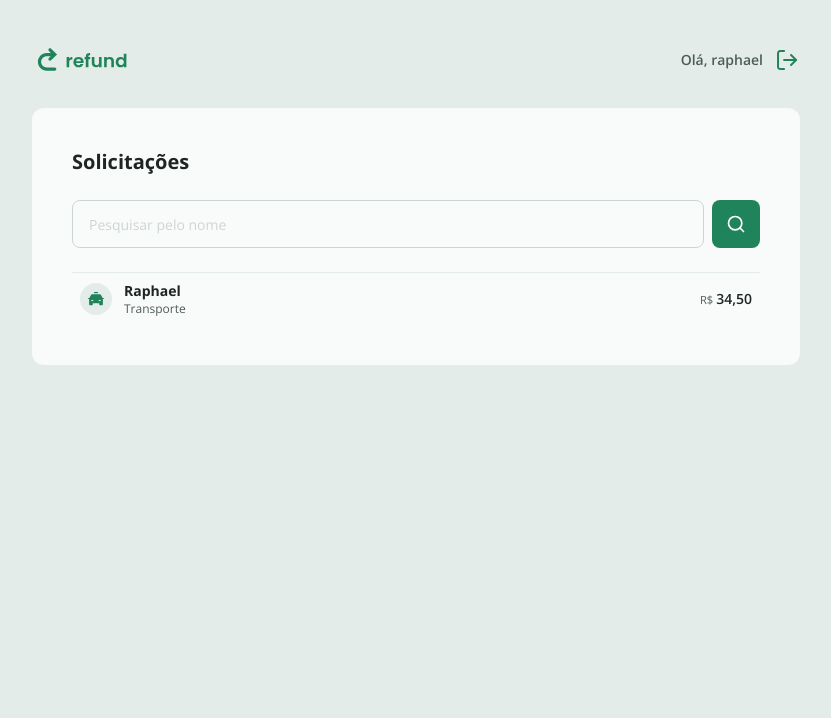
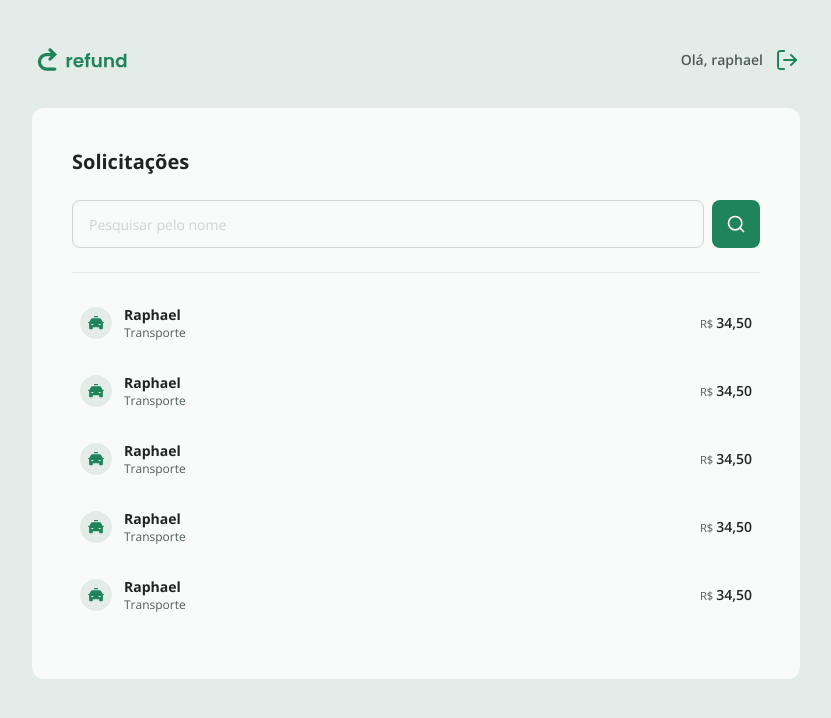
Before and after one commit to Raphael-Steimvacher/Refund_2.0, a React (Vite) app: page / in a window 1280 px wide. Shown: the top 718 px of the page, without its empty margins (224-1055 px from the left). Built offline with nearby package versions, Linux system fonts and the light colour scheme.

Commit message:
customizando o Scroll

```diff
--- a/src/index.css
+++ b/src/index.css
@@ -22,3 +22,15 @@
   background-position: right 0.7rem top 50%;
   background-size: 1.25rem auto;
 }
+
+::-webkit-scrollbar {
+  width: 0.4rem;
+}
+
+::-webkit-scrollbar-thumb {
+  background-color: #e4ece9;
+}
+
+::-webkit-scrollbar-track {
+  background-color: transparent;
+}
--- a/src/pages/Dashboard.tsx
+++ b/src/pages/Dashboard.tsx
@@ -40,7 +40,17 @@
         </Button>
       </form>
 
-      <div>
+      <div className="mt-6 flex flex-col gap-4 max-h-[342px] overflow-y-scroll">
+        <RefundItem data={REFUND_EXAMPLE} />
+        <RefundItem data={REFUND_EXAMPLE} />
+        <RefundItem data={REFUND_EXAMPLE} />
+        <RefundItem data={REFUND_EXAMPLE} />
+        <RefundItem data={REFUND_EXAMPLE} />
+        <RefundItem data={REFUND_EXAMPLE} />
+        <RefundItem data={REFUND_EXAMPLE} />
+        <RefundItem data={REFUND_EXAMPLE} />
+        <RefundItem data={REFUND_EXAMPLE} />
+        <RefundItem data={REFUND_EXAMPLE} />
         <RefundItem data={REFUND_EXAMPLE} />
       </div>
     </div>
```
